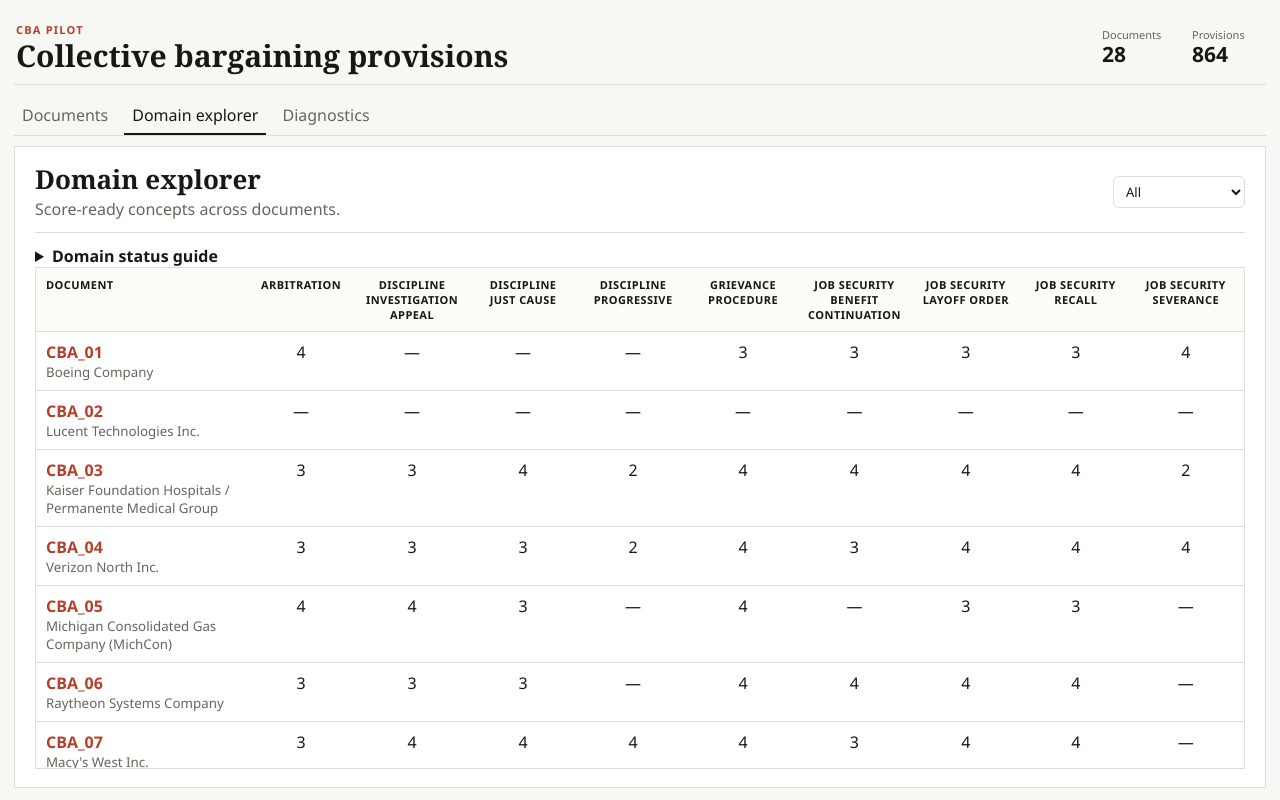
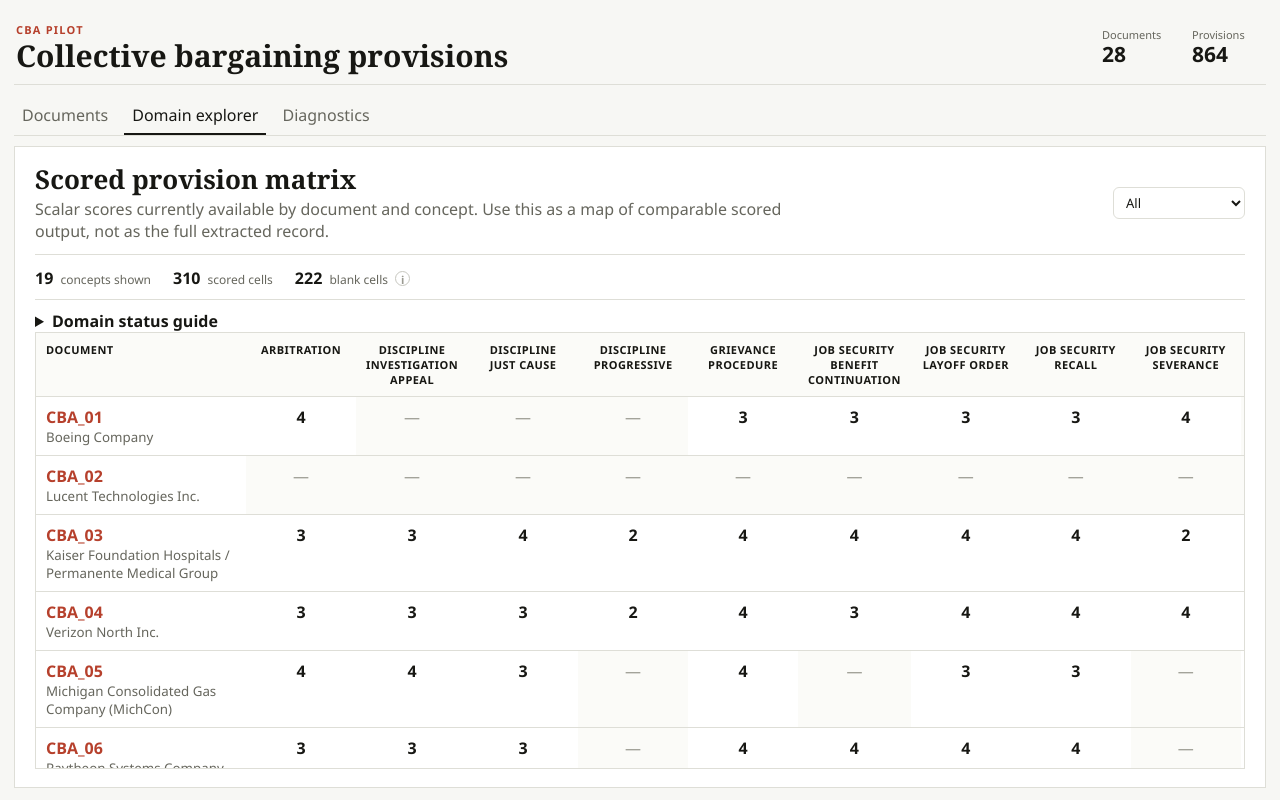
Before and after one commit to prashgarg/cba-pilot-site, a React (Vite) app: page / in a window 1280 px wide. Both pictures are taken after a click on the button "Domain explorer". Built offline with nearby package versions, Linux system fonts and the light colour scheme.

Commit message:
Clarify scored matrix and diagnostics

```diff
--- a/src/main.jsx
+++ b/src/main.jsx
@@ -19,6 +19,13 @@ const format = (value, digits = 2) => {
   if (Number.isFinite(num)) return num.toFixed(digits).replace(/\.00$/, "");
   return String(value);
 };
+
+const humanizeId = (value = "") =>
+  String(value)
+    .replace(/^C_/, "")
+    .replaceAll("_", " ")
+    .toLowerCase()
+    .replace(/\b\w/g, (char) => char.toUpperCase());
 
 const statusTone = (status = "") => {
   if (status.includes("score_ready") || status === "scoreable") return "good";
@@ -86,13 +93,14 @@ const groupByFamily = (records) => {
 };
 
 const HELP = {
-  domainScores: "Mean score uses concepts with enough contract evidence. Coverage is the share of expected concepts observed in that domain.",
+  domainScores: "Mean scored domain averages the domain scores currently available for this document. Coverage is the share of expected concepts observed in that domain.",
   scoreability: "Scored means a numeric scalar exists. Structured, no score means the provision was extracted but the scalar score was withheld pending normalization, branch choice, or external inputs.",
   rejected: "Values the protocol saw but refused to use, usually because they were the wrong object, lacked support, or came from context rather than an operative provision.",
   novelty: "Provision material that did not fit cleanly into the fixed concept library for this run.",
   diagnosticsScored: "Provisions with an actual numeric scalar score.",
   diagnosticsWithheld: "Extracted provisions with useful fields and evidence but no scalar score assigned.",
-  diagnosticsRejected: "Candidate values intentionally excluded from scoring or fields."
+  diagnosticsRejected: "Candidate values intentionally excluded from scoring or fields.",
+  matrixDash: "A dash means no scalar score appears in the current score matrix. The provision may be absent, recorded only, or withheld elsewhere in the run outputs."
 };
 
 function useSiteData() {
@@ -239,7 +247,7 @@ function App() {
         )}
 
         {view === "diagnostics" && (
-          <Diagnostics documents={data.documents} status={data.status} records={data.records} rejected={data.rejected} />
+          <Diagnostics documents={data.documents} records={data.records} scores={data.scores} rejected={data.rejected} />
         )}
       </div>
     </main>
@@ -346,7 +354,7 @@ function DocumentPanel({ doc, records, scores, rejected, novelty }) {
               <Info text={HELP.domainScores} />
             </div>
             <div className="summaryLine">
-              <span><strong>{format(avgDomainScore)}</strong> mean score</span>
+              <span><strong>{format(avgDomainScore)}</strong> mean scored domain</span>
               <span><strong>{records.length}</strong> provisions</span>
               <span><strong>{scoredCount}</strong> scored</span>
               <span><strong>{withheldCount}</strong> structured, no score</span>
@@ -576,11 +584,36 @@ function AuditList({ title, rows, help }) {
       <h4>{title} {help ? <Info text={help} /> : null}</h4>
       {!rows.length && <p className="mutedText">None recorded.</p>}
       {rows.slice(0, 30).map((row, index) => (
-        <div className="auditItem" key={index}>
-          <strong>{row.concept_id || row.novelty_label || row.candidate_field || "Item"}</strong>
-          <span>{row.reason_rejected || row.reason || row.description || JSON.stringify(row).slice(0, 180)}</span>
-        </div>
+        <AuditItem row={row} key={index} />
       ))}
+    </div>
+  );
+}
+
+function AuditItem({ row }) {
+  const isRejectedValue = !!row.candidate_field || !!row.candidate_value;
+  const title = isRejectedValue
+    ? humanizeId(row.concept_id || row.candidate_field || "Candidate value")
+    : row.candidate_object || row.novelty_label || "Novelty item";
+  const reason = row.reason_rejected || row.reason_no_frozen_concept_fit || row.reason || row.description;
+  const evidence = row.source_pointer || row.evidence_pointer;
+  const classes = row.error_classes || row.error_class;
+  const classList = Array.isArray(classes) ? classes : classes ? [classes] : [];
+
+  return (
+    <div className="auditItem">
+      <div className="auditTitle">
+        <strong>{title}</strong>
+        {!!classList.length && <span>{classList.map(humanizeId).join(", ")}</span>}
+      </div>
+      {isRejectedValue && (
+        <p>
+          <b>{humanizeId(row.candidate_field || "Candidate")}:</b>{" "}
+          {String(row.candidate_value ?? "not stated")}
+        </p>
+      )}
+      {reason && <p>{reason}</p>}
+      {evidence && <em>{evidence}</em>}
     </div>
   );
 }
@@ -589,17 +622,27 @@ function DomainExplorer({ documents, status, matrix, domainFilter, setDomainFilt
   const conceptIds = Object.keys(matrix[0] ?? {}).filter((key) => key !== "document_id");
   const visibleConcepts = domainFilter === "All" ? conceptIds : conceptIds.filter((id) => id.includes(domainFilter));
   const domainOptions = ["All", "LEAVE", "PREMIUM", "GRIEVANCE", "ARBITRATION", "DISCIPLINE", "JOB_SECURITY"];
+  const filledCells = matrix.reduce(
+    (count, row) => count + visibleConcepts.filter((id) => hasNumericScore(row[id])).length,
+    0
+  );
+  const possibleCells = matrix.length * visibleConcepts.length;
 
   return (
     <section className="panel">
       <div className="sectionHeader">
         <div>
-          <h2>Domain explorer</h2>
-          <p>Score-ready concepts across documents.</p>
+          <h2>Scored provision matrix</h2>
+          <p>Scalar scores currently available by document and concept. Use this as a map of comparable scored output, not as the full extracted record.</p>
         </div>
         <select className="compactSelect" value={domainFilter} onChange={(event) => setDomainFilter(event.target.value)}>
           {domainOptions.map((option) => <option key={option}>{option}</option>)}
         </select>
+      </div>
+      <div className="matrixSummary">
+        <span><strong>{visibleConcepts.length}</strong> concepts shown</span>
+        <span><strong>{filledCells}</strong> scored cells</span>
+        <span><strong>{possibleCells - filledCells}</strong> blank cells <Info text={HELP.matrixDash} /></span>
       </div>
       <details className="compactDrawer">
         <summary>Domain status guide</summary>
@@ -619,7 +662,7 @@ function DomainExplorer({ documents, status, matrix, domainFilter, setDomainFilt
           <thead>
             <tr>
               <th>Document</th>
-              {visibleConcepts.map((id) => <th key={id}>{id.replace("C_", "").replaceAll("_", " ")}</th>)}
+              {visibleConcepts.map((id) => <th key={id}>{humanizeId(id)}</th>)}
             </tr>
           </thead>
           <tbody>
@@ -633,7 +676,11 @@ function DomainExplorer({ documents, status, matrix, domainFilter, setDomainFilt
                     </button>
                     <small>{doc?.employer}</small>
                   </td>
-                  {visibleConcepts.map((id) => <td key={id}>{format(row[id])}</td>)}
+                  {visibleConcepts.map((id) => (
+                    <td key={id} className={hasNumericScore(row[id]) ? "scoredCell" : "blankCell"}>
+                      {format(row[id])}
+                    </td>
+                  ))}
                 </tr>
               );
             })}
@@ -644,16 +691,18 @@ function DomainExplorer({ documents, status, matrix, domainFilter, setDomainFilt
   );
 }
 
-function Diagnostics({ documents, status, records, rejected }) {
+function Diagnostics({ documents, records, scores, rejected }) {
   const dispositionCounts = new Map();
   const rejectedCounts = new Map();
   const documentRows = documents.map((doc) => {
     const rows = records[doc.document_id] ?? [];
-    const scored = rows.filter((record) => hasNumericScore(scoreValue(record))).length;
-    const withheld = rows.filter((record) => provisionStatus(record)[2] === "withheld").length;
-    const recorded = rows.filter((record) => provisionStatus(record)[2] === "recorded").length;
-    const external = rows.filter((record) => ["external", "normalization"].includes(provisionStatus(record)[2])).length;
-    const review = rows.filter((record) => provisionStatus(record)[2] === "review").length;
+    const scoreByRecord = new Map((scores[doc.document_id] ?? []).map((score) => [score.concept_record_id, score]));
+    const categoryFor = (record) => provisionStatus(record, scoreByRecord.get(record.concept_record_id))[2];
+    const scored = rows.filter((record) => hasNumericScore(scoreValue(record, scoreByRecord.get(record.concept_record_id)))).length;
+    const withheld = rows.filter((record) => categoryFor(record) === "withheld").length;
+    const recorded = rows.filter((record) => categoryFor(record) === "recorded").length;
+    const external = rows.filter((record) => ["external", "normalization"].includes(categoryFor(record))).length;
+    const review = rows.filter((record) => categoryFor(record) === "review").length;
     return {
       ...doc,
       scored,
@@ -665,9 +714,12 @@ function Diagnostics({ documents, status, records, rejected }) {
     };
   });
 
-  Object.values(records).flat().forEach((record) => {
-    const key = provisionStatus(record)[2];
-    dispositionCounts.set(key, (dispositionCounts.get(key) ?? 0) + 1);
+  Object.entries(records).forEach(([documentId, rows]) => {
+    const scoreByRecord = new Map((scores[documentId] ?? []).map((score) => [score.concept_record_id, score]));
+    rows.forEach((record) => {
+      const key = provisionStatus(record, scoreByRecord.get(record.concept_record_id))[2];
+      dispositionCounts.set(key, (dispositionCounts.get(key) ?? 0) + 1);
+    });
   });
   Object.values(rejected).flat().forEach((row) => {
     const classes = row.error_classes || row.error_class || ["unknown"];
@@ -680,7 +732,7 @@ function Diagnostics({ documents, status, records, rejected }) {
       <div className="sectionHeader">
         <div>
           <h2>Diagnostics</h2>
-          <p>Run-level checks for scored output, withheld provisions, and rejected values.</p>
+          <p>Where the run produced scalar scores, where it kept structured provision material without a score, and where it rejected candidate values.</p>
         </div>
       </div>
       <div className="diagnosticStats">
--- a/src/styles.css
+++ b/src/styles.css
@@ -661,7 +661,36 @@ select:focus {
   padding: 9px 0;
   border-top: 1px solid var(--line);
 }
-.auditItem { display: grid; }
+.auditItem {
+  display: grid;
+  gap: 5px;
+}
+.auditTitle {
+  display: flex;
+  justify-content: space-between;
+  gap: 14px;
+  align-items: baseline;
+}
+.auditTitle span {
+  color: var(--muted);
+  font-size: 11px;
+  text-align: right;
+}
+.auditItem p {
+  margin: 0;
+  color: var(--muted);
+  font-size: 12px;
+  line-height: 1.35;
+}
+.auditItem b {
+  color: var(--ink);
+  font-weight: 800;
+}
+.auditItem em {
+  color: var(--faint);
+  font-size: 11px;
+  font-style: normal;
+}
 .auditItem span,
 .mutedText { color: var(--muted); }
 
@@ -706,6 +735,21 @@ select:focus {
   color: var(--muted);
   line-height: 1.4;
 }
+.matrixSummary {
+  display: flex;
+  flex-wrap: wrap;
+  gap: 10px 22px;
+  margin-bottom: 10px;
+  padding-bottom: 10px;
+  border-bottom: 1px solid var(--line);
+  color: var(--muted);
+  font-size: 12px;
+}
+.matrixSummary strong {
+  margin-right: 4px;
+  color: var(--ink);
+  font-size: 16px;
+}
 .matrixWrap {
   overflow: auto;
   flex: 1;
@@ -736,6 +780,13 @@ th {
   text-align: center;
 }
 .matrix td:first-child { min-width: 210px; }
+.matrix .blankCell {
+  color: var(--faint);
+  background: var(--surface-soft);
+}
+.matrix .scoredCell {
+  font-weight: 800;
+}
 .linkButton {
   padding: 0;
   color: var(--accent);
```
